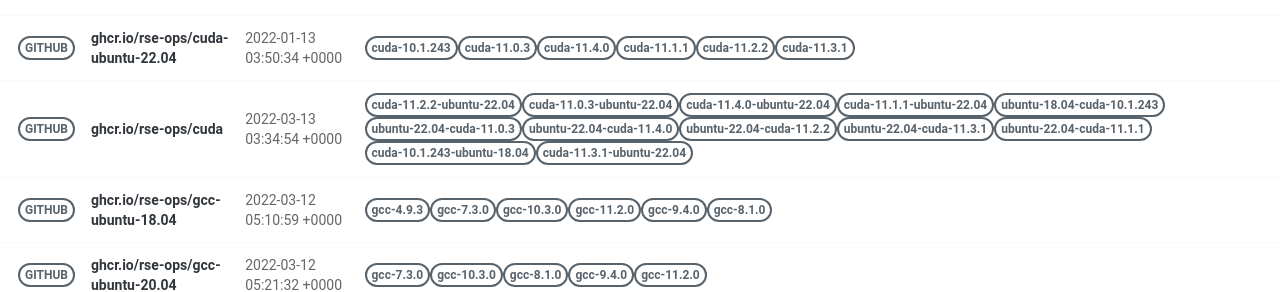
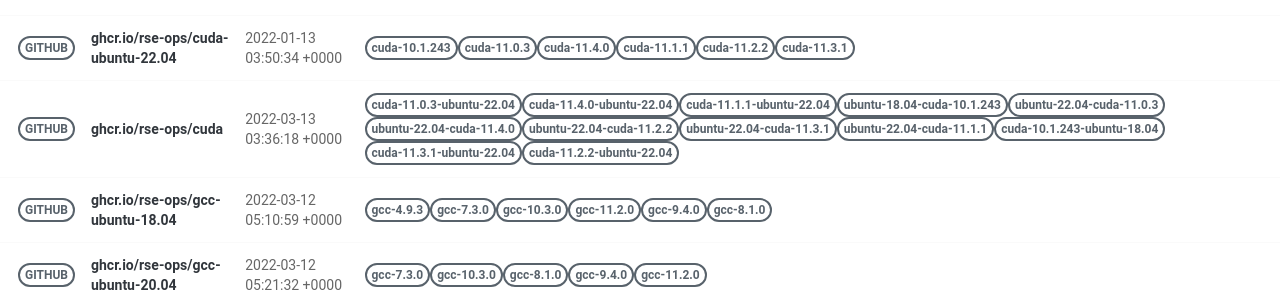
Before and after one commit to rse-ops/docker-images, a Jekyll site: the page built from pages/index.md, in a window 1280 px wide. Shown: the part 414-706 px from the top of the page. Built offline with Jekyll 4.4.1, drawn with Linux system fonts in a browser that asks for light colours; nearby versions of some CDN libraries; part of the change alters nothing that is shown.

Commit message:
Automated push to update library 2022-03-13

```diff
--- a/_library/ghcr.io-rse-ops-cuda.md
+++ b/_library/ghcr.io-rse-ops-cuda.md
@@ -1,14 +1,11 @@
 ---
 layout: container
 name: ghcr.io/rse-ops/cuda
-updated_at: 2022-03-13 03:34:54.404475
+updated_at: 2022-03-13 03:36:18.867735
 
 
 container_url: https://github.com/orgs/rse-ops/packages/container/package/cuda
 versions:
- - tag: cuda-11.2.2-ubuntu-22.04
-   dockerfile: https://github.com/rse-ops/docker-images/blob/main/ubuntu/cuda/Dockerfile
-   manifest: https://crane.ggcr.dev/manifest/ghcr.io/rse-ops/cuda:cuda-11.2.2-ubuntu-22.04
  - tag: cuda-11.0.3-ubuntu-22.04
    dockerfile: https://github.com/rse-ops/docker-images/blob/main/ubuntu/cuda/Dockerfile
    manifest: https://crane.ggcr.dev/manifest/ghcr.io/rse-ops/cuda:cuda-11.0.3-ubuntu-22.04
@@ -42,5 +39,8 @@ versions:
  - tag: cuda-11.3.1-ubuntu-22.04
    dockerfile: https://github.com/rse-ops/docker-images/blob/main/ubuntu/cuda/Dockerfile
    manifest: https://crane.ggcr.dev/manifest/ghcr.io/rse-ops/cuda:cuda-11.3.1-ubuntu-22.04
+ - tag: cuda-11.2.2-ubuntu-22.04
+   dockerfile: https://github.com/rse-ops/docker-images/blob/main/ubuntu/cuda/Dockerfile
+   manifest: https://crane.ggcr.dev/manifest/ghcr.io/rse-ops/cuda:cuda-11.2.2-ubuntu-22.04
 
 ---
```
